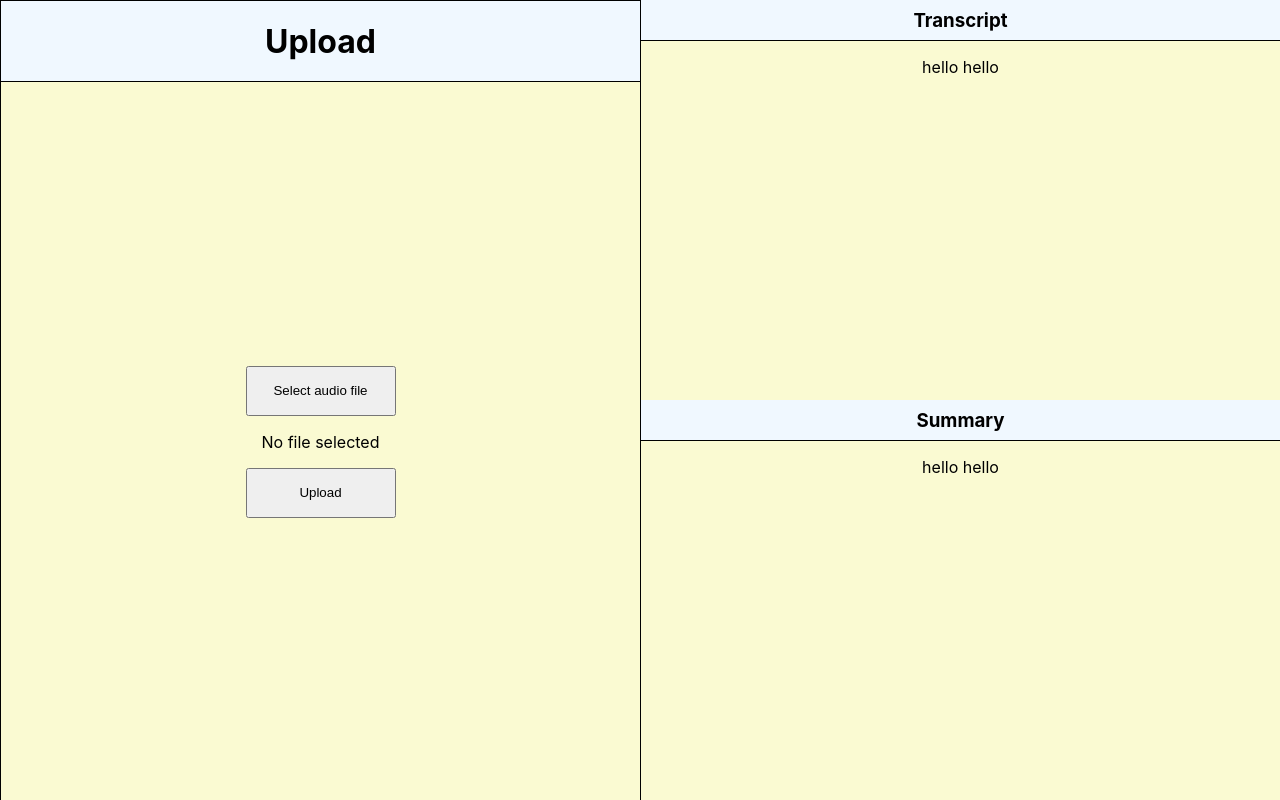
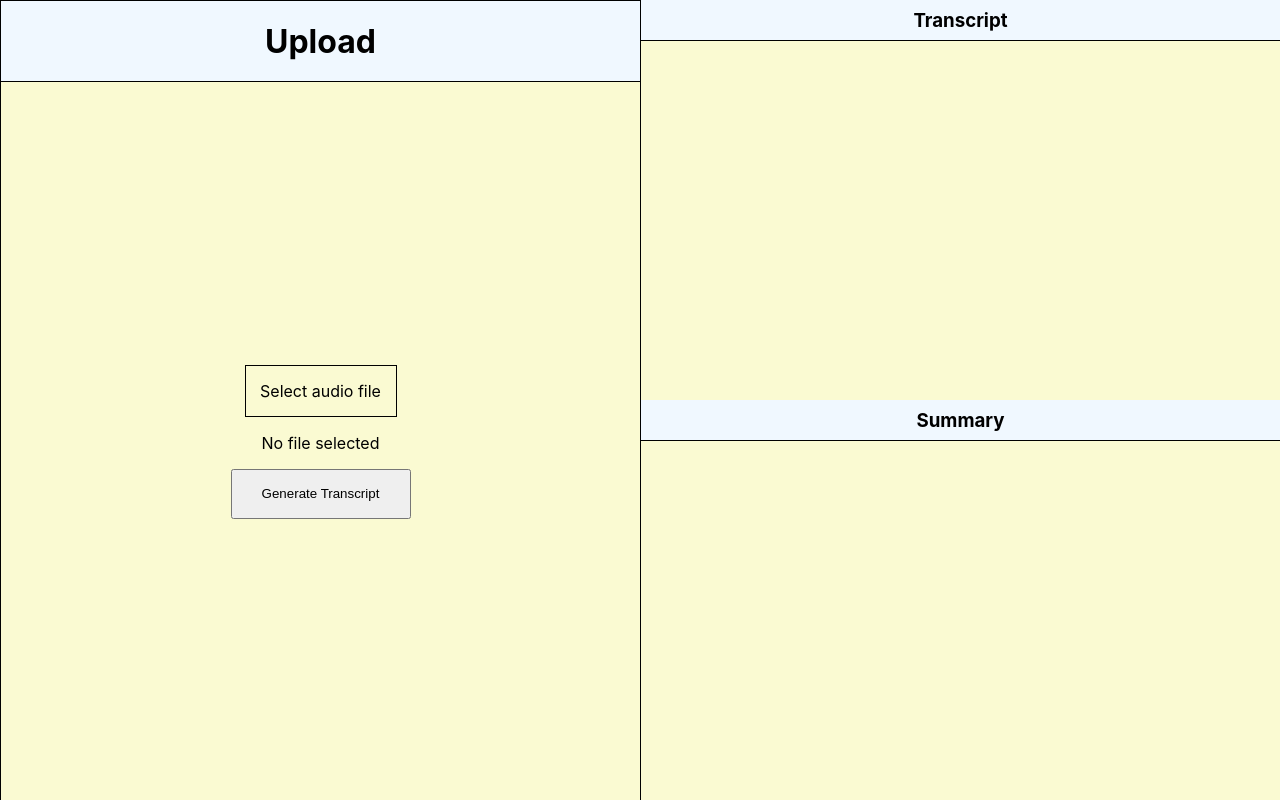
Before and after one commit to koushikjoshi/voice-notes, a React (Create React App) app: page / in a window 1280 px wide. Built offline with nearby package versions, Linux system fonts and the light colour scheme.

Commit message:
transcript part added

```diff
--- a/src/App.css
+++ b/src/App.css
@@ -58,13 +58,29 @@
   align-items: center;
   overflow-y: auto;
 }
+.transcript-text {
+  text-align: justify;
+  padding: 20px;
+}
 .upload-btns {
   display: flex;
   flex-direction: column;
   justify-content: center;
+  text-align: center;
 }
 .upload {
+  border: 1px solid black;
+  display: flex;
+  flex-direction: column;
+  justify-content: center;
   height: 50px;
   width: 150px;
   cursor: pointer;
 }
+.upload:hover {
+  background-color: aliceblue;
+}
+.upload-2 {
+  height: 50px;
+  width: 180px;
+}
--- a/src/App.jsx
+++ b/src/App.jsx
@@ -1,7 +1,44 @@
-import React, { Component } from "react";
+import React, { useState } from "react";
 import "./App.css";
 
+const WHISPER_ENDPOINT = " https://api.openai.com/v1/audio/transcriptions";
+
 function App() {
+  const [selectedFile, setSelectedFile] = useState(null);
+  const [transcript, setTranscript] = useState("");
+  const [summary, setSummary] = useState("");
+
+  const handleFileSelect = (event) => {
+    setSelectedFile(event.target.files[0]);
+  };
+
+  const handleGenerateSummary = async () => {
+    if (!selectedFile) {
+      alert("Please select a file to generate summary");
+      return;
+    }
+
+    const formData = new FormData();
+    formData.append("file", selectedFile);
+    formData.append("model", "whisper-1");
+
+    try {
+      const response = await fetch(WHISPER_ENDPOINT, {
+        method: "POST",
+        headers: {
+          Authorization:
+            "Bearer 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",
+        },
+        body: formData,
+      });
+      const result = await response.json();
+      setTranscript(result.text);
+      setSummary("Summary shows here");
+    } catch (error) {
+      console.error("Error:", error);
+    }
+  };
+
   return (
     <div className="App">
       <div className="upload-div">
@@ -9,9 +46,18 @@ function App() {
           <h1>Upload</h1>
         </div>
         <div className="upload-btns content">
-          <button className="upload">Select audio file</button>
-          <p>No file selected</p>
-          <button className="upload">Upload</button>
+          <label className="upload">
+            Select audio file
+            <input
+              type="file"
+              style={{ display: "none" }}
+              onChange={handleFileSelect}
+            />
+          </label>
+          <p>{selectedFile ? selectedFile.name : "No file selected"}</p>
+          <button className="upload-2" onClick={handleGenerateSummary}>
+            Generate Transcript
+          </button>
         </div>
       </div>
       <div className="text-div">
@@ -20,7 +66,7 @@ function App() {
             <h3>Transcript</h3>
           </div>
           <div className="transcript-text content">
-            <p>hello hello</p>
+            <p>{transcript}</p>
           </div>
         </div>
         <div className="summary-div">
@@ -28,7 +74,7 @@ function App() {
             <h3>Summary</h3>
           </div>
           <div className="summary-text content">
-            <p>hello hello</p>
+            <p>{summary}</p>
           </div>
         </div>
       </div>
```
